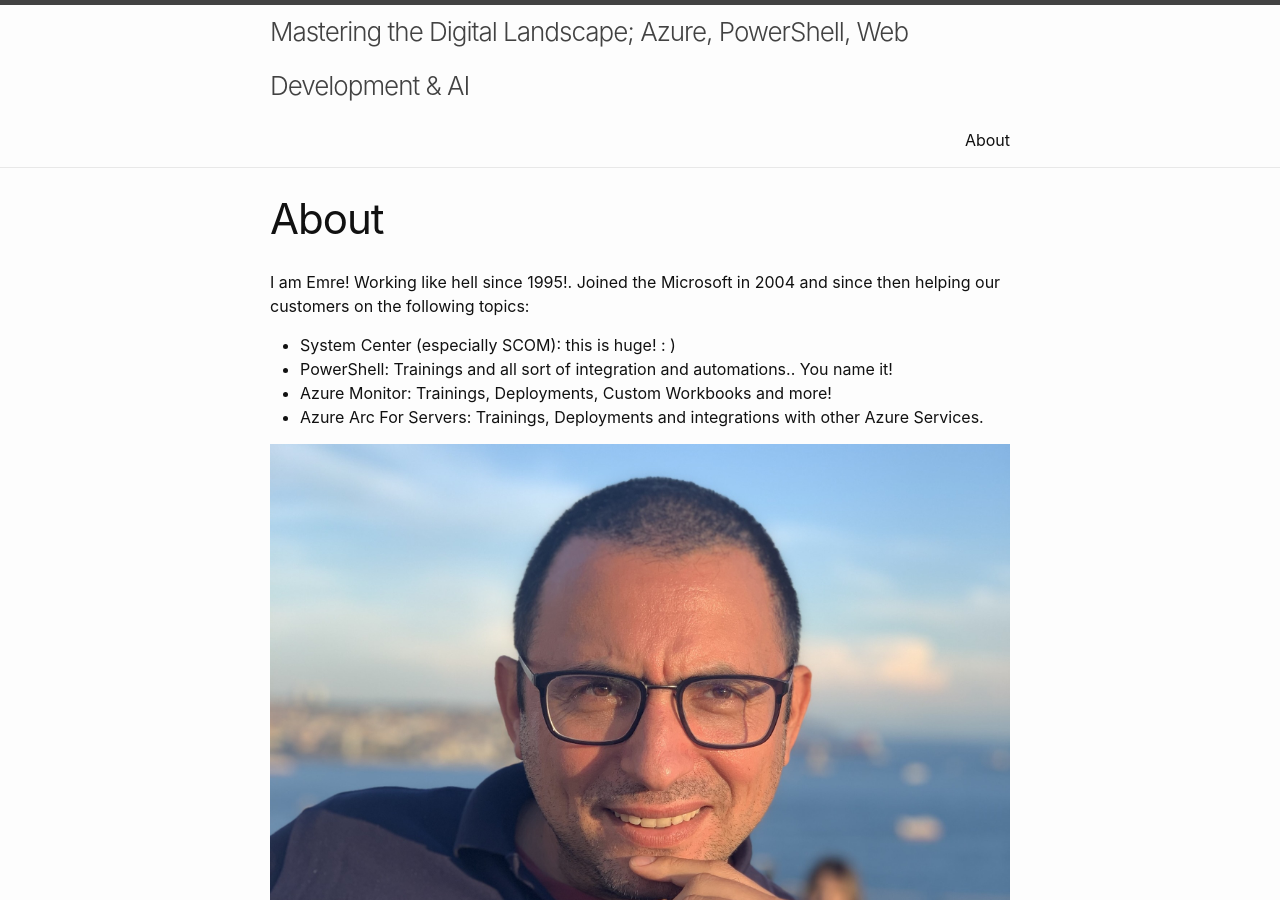
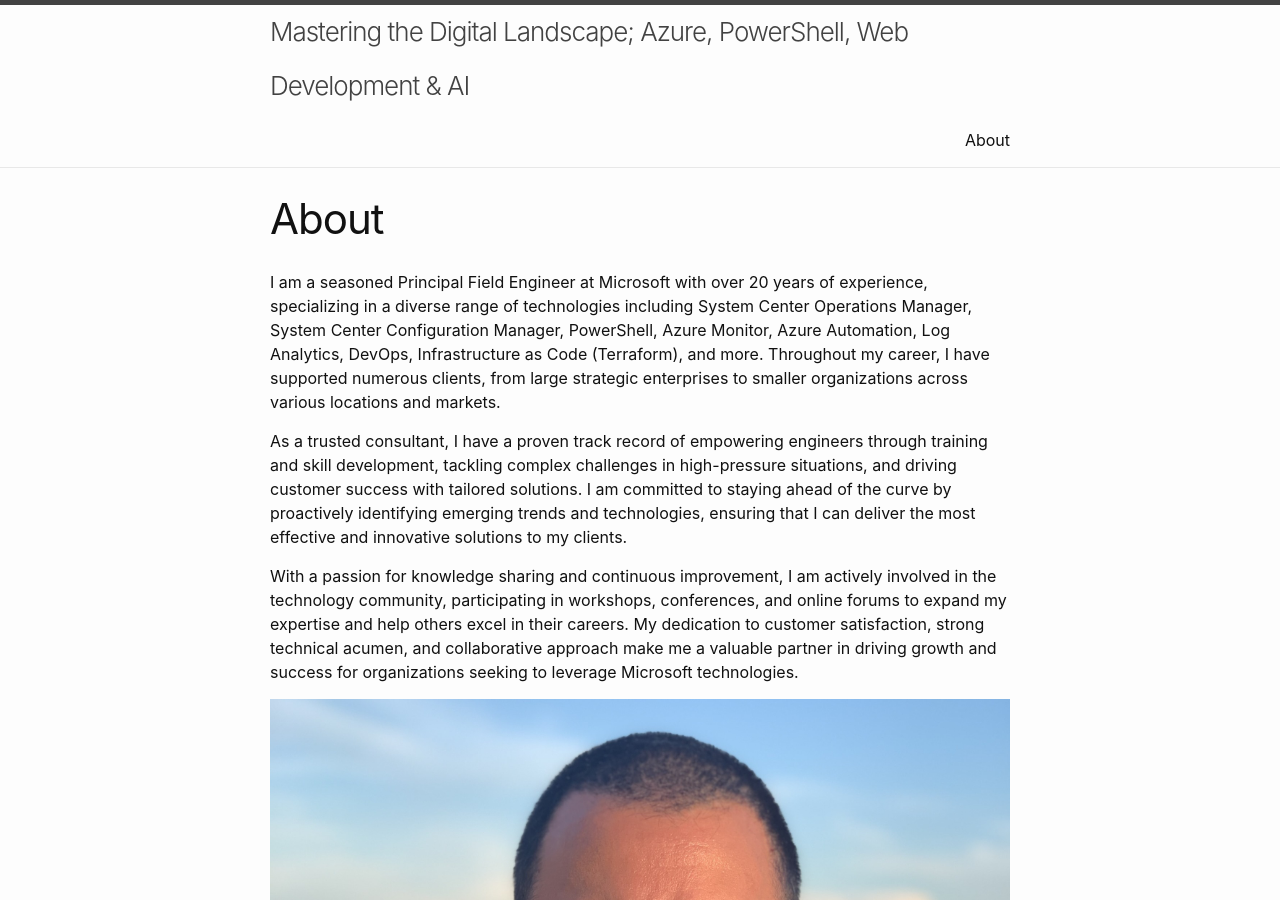
Before and after one commit to emrgcl/emrgcl.github.io, a Jekyll site: the page built from about.markdown, in a window 1280 px wide and 900 px high. Built offline with Jekyll 4.4.1, drawn with Linux system fonts in a browser that asks for light colours.

Commit message:
updated about

```diff
--- a/about.markdown
+++ b/about.markdown
@@ -4,10 +4,10 @@ title: About
 permalink: /about/
 ---
 
-I am Emre! Working like hell since 1995!. Joined the Microsoft in 2004 and since then helping our customers on the following topics:
-- System Center (especially SCOM): this is huge! : )
-- PowerShell: Trainings and all sort of integration and automations.. You name it!
-- Azure Monitor: Trainings, Deployments, Custom Workbooks and more!
-- Azure Arc For Servers: Trainings, Deployments and integrations with other Azure Services.
+I am a seasoned Principal Field Engineer at Microsoft with over 20 years of experience, specializing in a diverse range of technologies including System Center Operations Manager, System Center Configuration Manager, PowerShell, Azure Monitor, Azure Automation, Log Analytics, DevOps, Infrastructure as Code (Terraform), and more. Throughout my career, I have supported numerous clients, from large strategic enterprises to smaller organizations across various locations and markets.
+
+As a trusted consultant, I have a proven track record of empowering engineers through training and skill development, tackling complex challenges in high-pressure situations, and driving customer success with tailored solutions. I am committed to staying ahead of the curve by proactively identifying emerging trends and technologies, ensuring that I can deliver the most effective and innovative solutions to my clients.
+
+With a passion for knowledge sharing and continuous improvement, I am actively involved in the technology community, participating in workshops, conferences, and online forums to expand my expertise and help others excel in their careers. My dedication to customer satisfaction, strong technical acumen, and collaborative approach make me a valuable partner in driving growth and success for organizations seeking to leverage Microsoft technologies.
 
 ![](/assets/images/misc/me.jpg)
```
